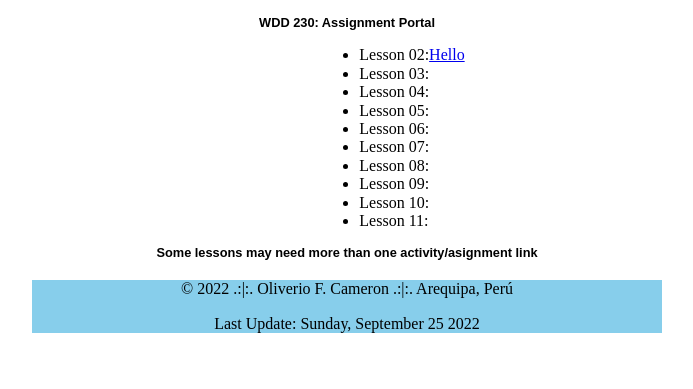
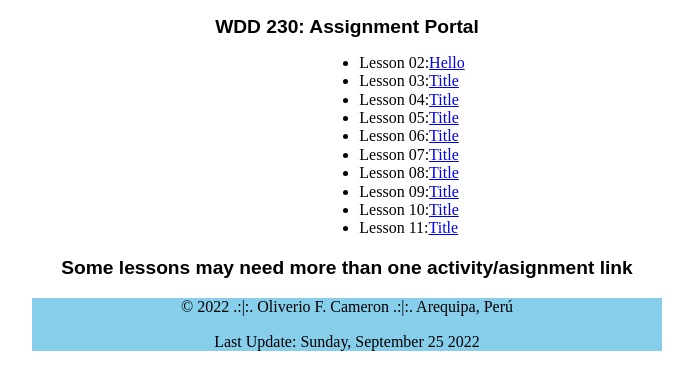
Before and after one commit to camerm/wdd230, a plain HTML site: page index.html in a window 1280 px wide. Shown: the part 243-632 px from the top of the page, without its empty margins (293-986 px from the left). Drawn offline with Linux system fonts and the light colour scheme.

Commit message:
update portal page

```diff
--- a/index.html
+++ b/index.html
@@ -5,7 +5,8 @@
     <meta http-equiv="X-UA-Compatible" content="IE=edge">
     <meta name="viewport" content="width=device-width, initial-scale=1.0">
     <title>Document</title>
-    <link rel="stylesheet" href="styles/style.css">
+    <link rel="stylesheet" href="styles/small.css">
+    <link rel="stylesheet" href="styles/medium.css">
     <link rel="stylesheet" href="styles/normalize.css">
 </head>
 <body>
@@ -23,15 +24,15 @@
         <section class="list">
             <ul>
                 <li>Lesson 02:<a href="#">Hello</a></li>
-                <li>Lesson 03:<a href="#"></a></li>
-                <li>Lesson 04:<a href="#"></a></li>
-                <li>Lesson 05:<a href="#"></a></li>
-                <li>Lesson 06:<a href="#"></a></li>
-                <li>Lesson 07:<a href="#"></a></li>
-                <li>Lesson 08:<a href="#"></a></li>
-                <li>Lesson 09:<a href="#"></a></li>
-                <li>Lesson 10:<a href="#"></a></li>
-                <li>Lesson 11:<a href="#"></a></li>
+                <li>Lesson 03:<a href="#">Title</a></li>
+                <li>Lesson 04:<a href="#">Title</a></li>
+                <li>Lesson 05:<a href="#">Title</a></li>
+                <li>Lesson 06:<a href="#">Title</a></li>
+                <li>Lesson 07:<a href="#">Title</a></li>
+                <li>Lesson 08:<a href="#">Title</a></li>
+                <li>Lesson 09:<a href="#">Title</a></li>
+                <li>Lesson 10:<a href="#">Title</a></li>
+                <li>Lesson 11:<a href="#">Title</a></li>
             </ul>
         </section>
         <section>
--- /dev/null
+++ b/styles/medium.css
@@ -0,0 +1,17 @@
+@media only screen and (min-width: 32.5em){
+
+    h1 {
+        font-size: 2rem;
+        color: rgb(rgb(35, 35, 66))
+    }
+    h2 {
+        font-size: 1.2rem;
+    }
+    h3 {
+        font-size: 1.2rem;
+    }
+    img{
+        width: 180px;
+    }
+
+}
--- a/styles/style.css
+++ b/styles/small.css
@@ -35,7 +35,7 @@ body {
 
 h1{
     font-family: 'Bebas Neue', cursive;
-    font-size: 1rem;
+    font-size: 0.8rem;
 }
 h2{
     font-family: 'Poppins', sans-serif;
@@ -50,5 +50,6 @@ h3{
 
 img {
     margin: 18px;
+    width: 100px;
     align-items: center;
 }
```
